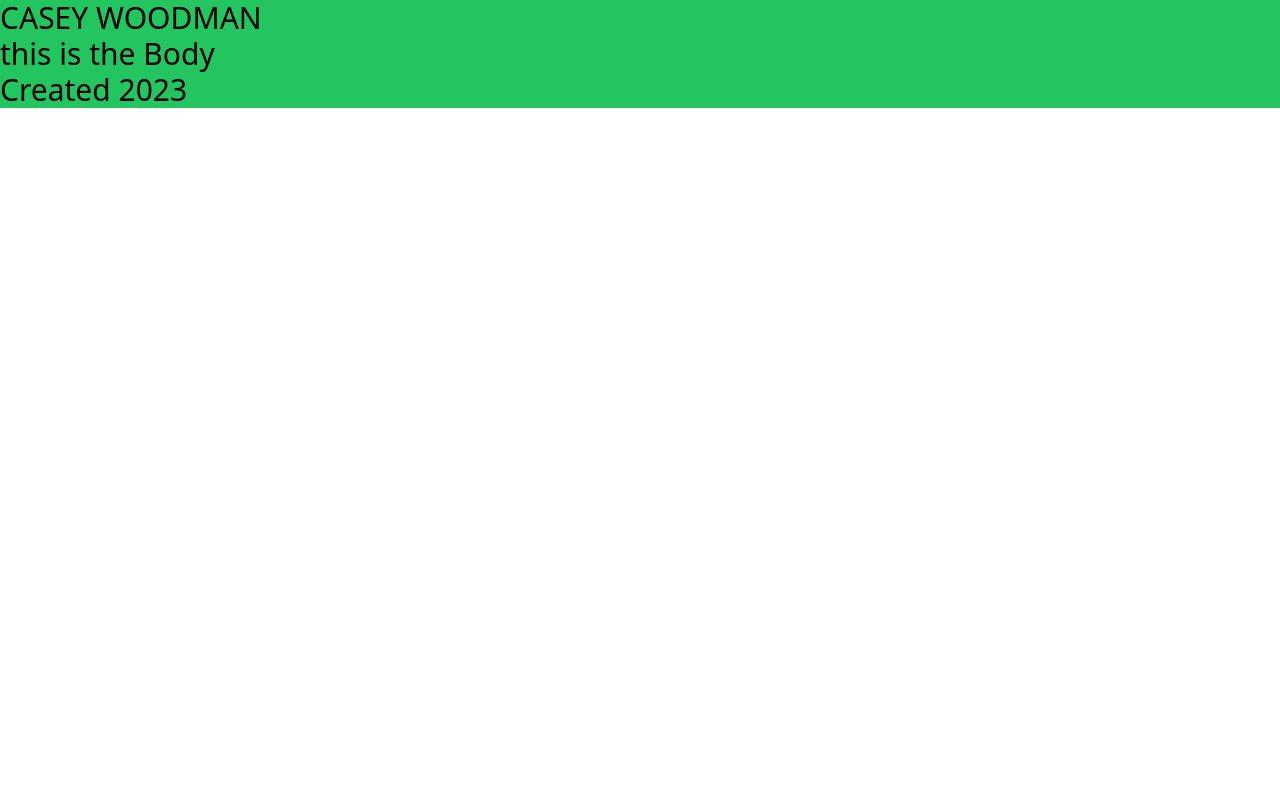
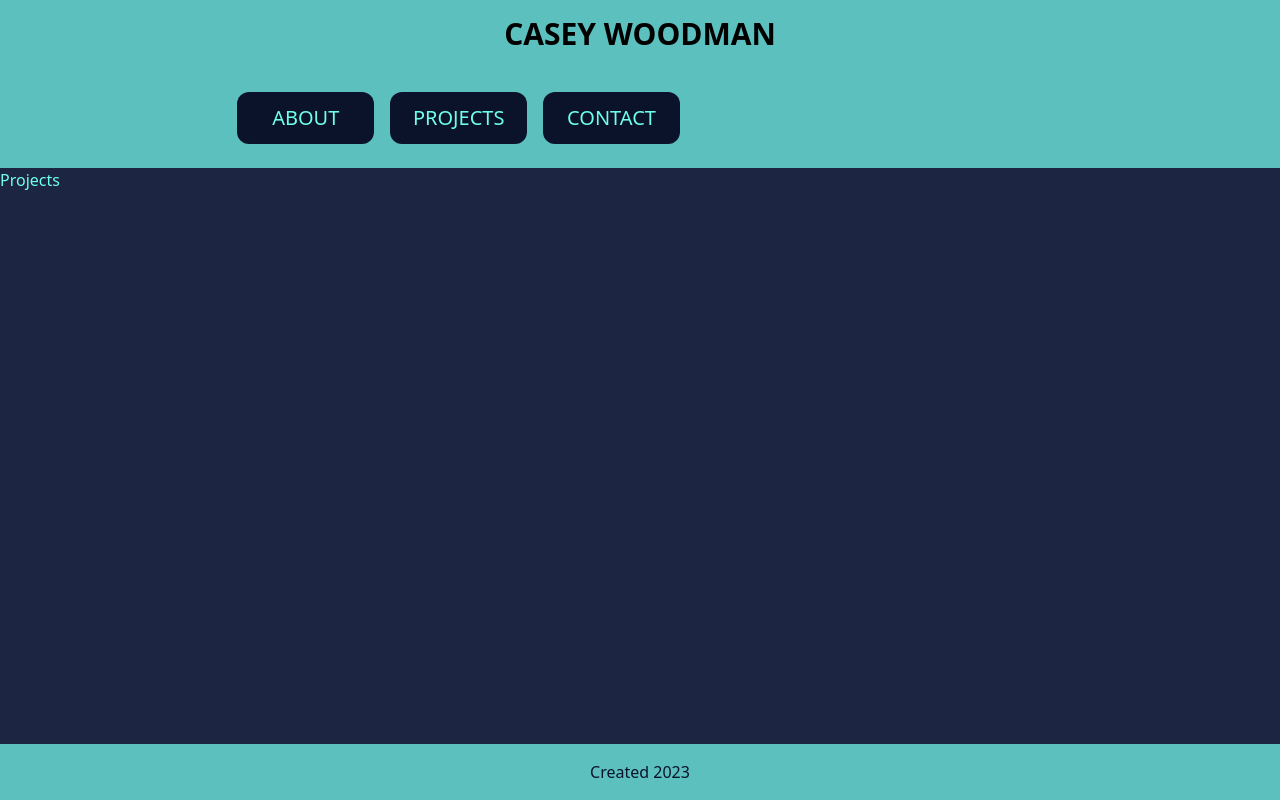
Before and after one commit to caseywoodman/ctw_portfolio, a React (Create React App) app: page / in a window 1280 px wide. Built offline with nearby package versions, Linux system fonts and the light colour scheme.

Commit message:
page routing

```diff
--- a/src/App.js
+++ b/src/App.js
@@ -1,17 +1,18 @@
 import Header from "./components/Header";
 import Home from "./components/Home";
 import Footer from "./components/Footer";
+import Nav from "./components/Nav";
 import "./index.css";
 
 // React apps typically have a single App component at the very top that can reference other React components.
 // This component, `App`, is our main component that is importing `Hello` and rendering it in the return method.
 function App() {
   return (
-    <>
+    <div class="bg-[#1C2541] h-screen flex flex-col">
       <Header />
       <Home />
       <Footer />
-    </>
+    </div>
   );
 }
 
--- a/src/components/Footer.js
+++ b/src/components/Footer.js
@@ -2,8 +2,8 @@ import React from "react";
 
 function Footer() {
   return (
-    <div className="container">
-      <h2 className="text-3xl bg-green-500">Created 2023</h2>
+    <div className="text-[#0B132B] bg-[#5BC0BE] p-4 text-center">
+      <h2 className="">Created 2023</h2>
     </div>
   );
 }
--- a/src/components/Header.js
+++ b/src/components/Header.js
@@ -2,8 +2,8 @@ import React from "react";
 
 function Header() {
   return (
-    <div className="container">
-      <h2 className="text-3xl bg-green-500">CASEY WOODMAN</h2>
+    <div className="bg-[#5BC0BE] p-4">
+      <h2 className="text-center text-3xl font-bold">CASEY WOODMAN</h2>
     </div>
   );
 }
--- a/src/components/Home.js
+++ b/src/components/Home.js
@@ -1,9 +1,29 @@
-import React from "react";
+import React, { useState } from "react";
+
+import Nav from "./Nav";
+import Projects from "./pages/Projects";
+import About from "./pages/About";
+import Contact from "./pages/Contact";
 
 function Home() {
+  const [currentPage, setCurrentPage] = useState("Projects");
+
+  const renderPage = () => {
+    if (currentPage === "Projects") {
+      return <Projects />;
+    }
+    if (currentPage === "About") {
+      return <About />;
+    }
+    return <Contact />;
+  };
+
+  const handlePageChange = (page) => setCurrentPage(page);
+
   return (
-    <div className="container">
-      <h2 className="text-3xl bg-green-500">this is the Body</h2>
+    <div className="w-full text-[#6FFFE9] flex-1 flex flex-col">
+      <Nav currentPage={currentPage} handlePageChange={handlePageChange} />
+      {renderPage()}
     </div>
   );
 }
--- /dev/null
+++ b/src/components/Nav.js
@@ -0,0 +1,21 @@
+import React from "react";
+
+function Nav({ currentPage, handlePageChange }) {
+  return (
+    <div className="w-full bg-[#5BC0BE]">
+      <nav className="w-8/12 m-auto  p-4" currentPage={currentPage}>
+        <button className="p-3 text-xl bg-[#0B132B] text-[#6FFFE9] m-2 w-2/12 rounded-xl" onClick={() => handlePageChange("About")}>
+          ABOUT
+        </button>
+        <button className="p-3 text-xl bg-[#0B132B] text-[#6FFFE9] m-2 w-2/12 rounded-xl" onClick={() => handlePageChange("Projects")}>
+          PROJECTS
+        </button>
+        <button className="p-3 text-xl bg-[#0B132B] text-[#6FFFE9] m-2 w-2/12 rounded-xl" onClick={() => handlePageChange("Contact")}>
+          CONTACT
+        </button>
+      </nav>
+    </div>
+  );
+}
+
+export default Nav;
--- /dev/null
+++ b/src/components/pages/About.js
@@ -0,0 +1,11 @@
+import React from "react";
+
+function About() {
+  return (
+    <div>
+      <h1>About Me</h1>
+    </div>
+  );
+}
+
+export default About;
--- /dev/null
+++ b/src/components/pages/Contact.js
@@ -0,0 +1,11 @@
+import React from "react";
+
+function Contact() {
+  return (
+    <div>
+      <h1>Contact</h1>
+    </div>
+  );
+}
+
+export default Contact;
--- /dev/null
+++ b/src/components/pages/Projects.js
@@ -0,0 +1,11 @@
+import React from "react";
+
+function Projects() {
+  return (
+    <div>
+      <h1>Projects</h1>
+    </div>
+  );
+}
+
+export default Projects;
```
